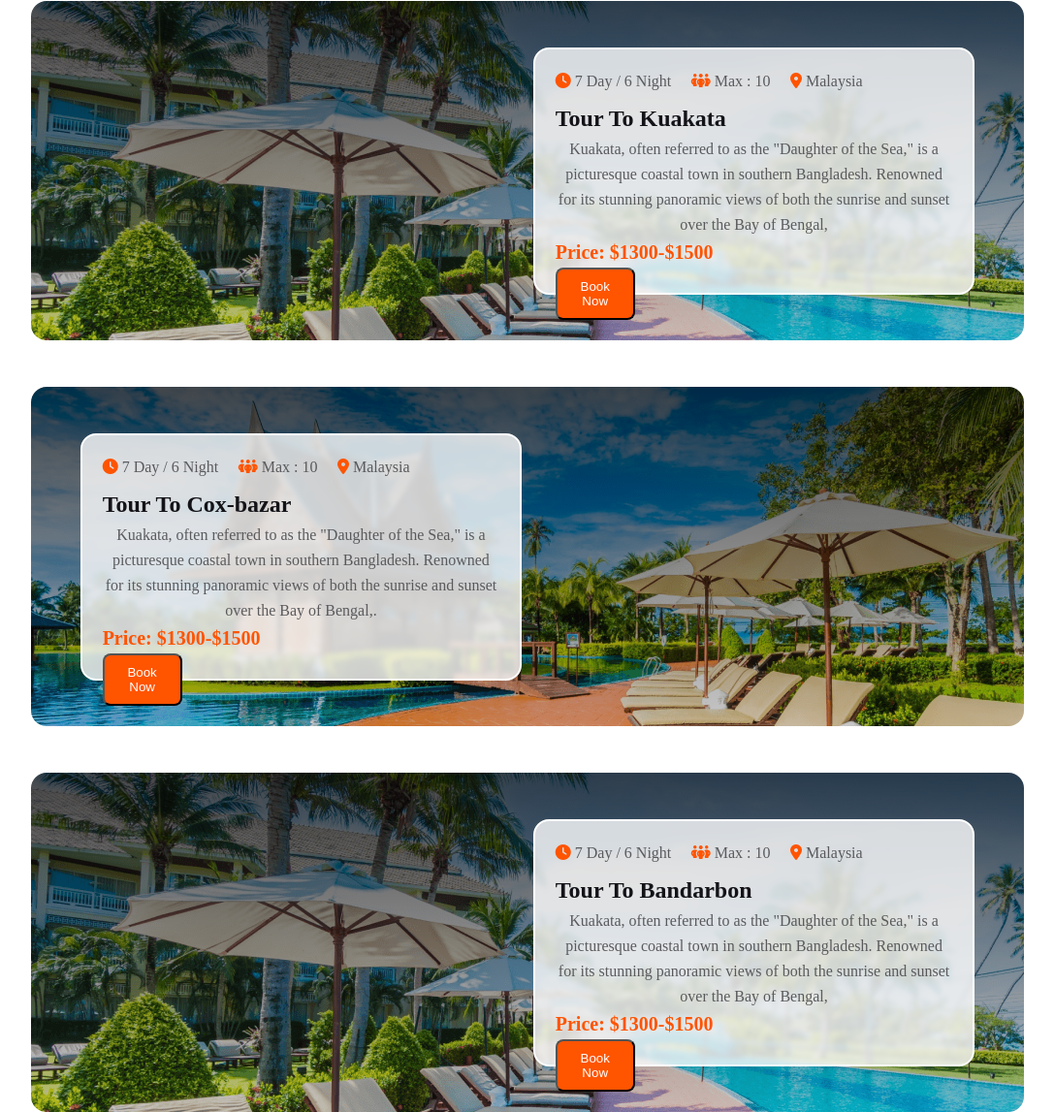
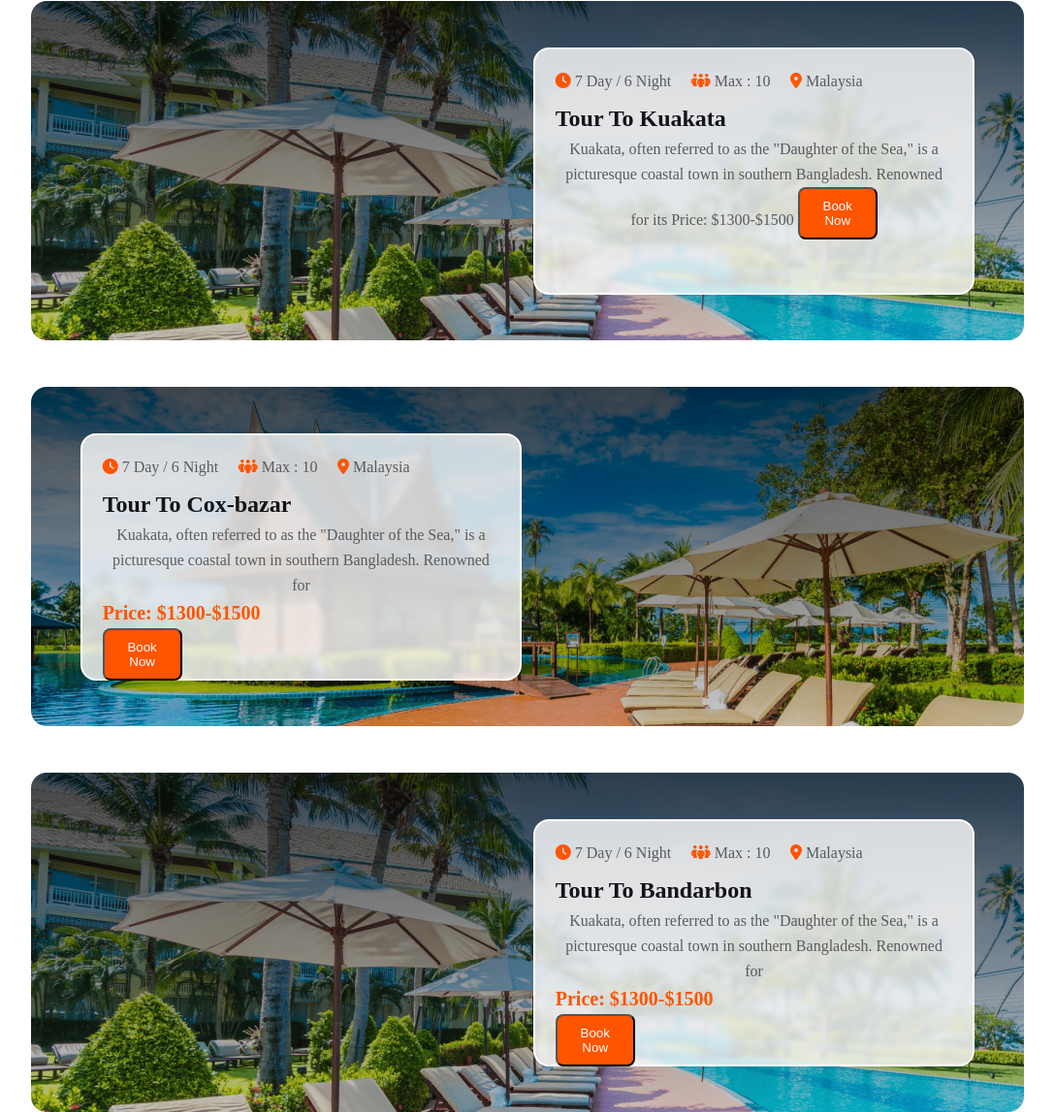
Before and after one commit to ah-sunny/A02-All-Set-Travel, a plain HTML site: page index.html in a window 1280 px wide. Shown: the part 3175-4322 px from the top of the page at 97% size, without its empty margins (96-1183 px from the left). Drawn offline with Linux system fonts and the light colour scheme.

Commit message:
Finished all & revision done

```diff
--- a/index.html
+++ b/index.html
@@ -124,8 +124,7 @@
                         <p><i class="fa-solid fa-clock" style="color: #FF5400;;"></i> 7 Day / 6 Night</p><p><i class="fa-solid fa-people-group" style="color: #FF5400;;"></i> Max : 10</p><p><i class="fa-solid fa-location-dot" style="color: #FF5400;;"></i> Malaysia</p>
                     </div>
                     <h4>Tour To Kuakata</h4>
-                    <p>Kuakata, often referred to as the "Daughter of the Sea," is a picturesque coastal town in southern Bangladesh. Renowned for its stunning panoramic views of both the sunrise and sunset over the Bay of Bengal,</p>
-                    <span class="price">
+                    <p>Kuakata, often referred to as the "Daughter of the Sea," is a picturesque coastal town in southern Bangladesh. Renowned for its
                         Price: $1300-$1500
                     </span>
                     <button class="btn_primary">Book Now</button>
@@ -137,7 +136,7 @@
                         <p><i class="fa-solid fa-clock" style="color: #FF5400;;"></i> 7 Day / 6 Night</p><p><i class="fa-solid fa-people-group" style="color: #FF5400;;"></i> Max : 10</p><p><i class="fa-solid fa-location-dot" style="color: #FF5400;;"></i> Malaysia</p>
                     </div>
                     <h4>Tour To Cox-bazar</h4>
-                    <p>Kuakata, often referred to as the "Daughter of the Sea," is a picturesque coastal town in southern Bangladesh. Renowned for its stunning panoramic views of both the sunrise and sunset over the Bay of Bengal,.</p>
+                    <p>Kuakata, often referred to as the "Daughter of the Sea," is a picturesque coastal town in southern Bangladesh. Renowned for</p>
                     <span class="price">
                         Price: $1300-$1500
                     </span>
@@ -150,7 +149,7 @@
                         <p><i class="fa-solid fa-clock" style="color: #FF5400;;"></i> 7 Day / 6 Night</p><p><i class="fa-solid fa-people-group" style="color: #FF5400;;"></i> Max : 10</p><p><i class="fa-solid fa-location-dot" style="color: #FF5400;;"></i> Malaysia</p>
                     </div>
                     <h4>Tour To Bandarbon</h4>
-                    <p>Kuakata, often referred to as the "Daughter of the Sea," is a picturesque coastal town in southern Bangladesh. Renowned for its stunning panoramic views of both the sunrise and sunset over the Bay of Bengal,</p>
+                    <p>Kuakata, often referred to as the "Daughter of the Sea," is a picturesque coastal town in southern Bangladesh. Renowned for </p>
                     <span class="price">
                         Price: $1300-$1500
                     </span>
```
